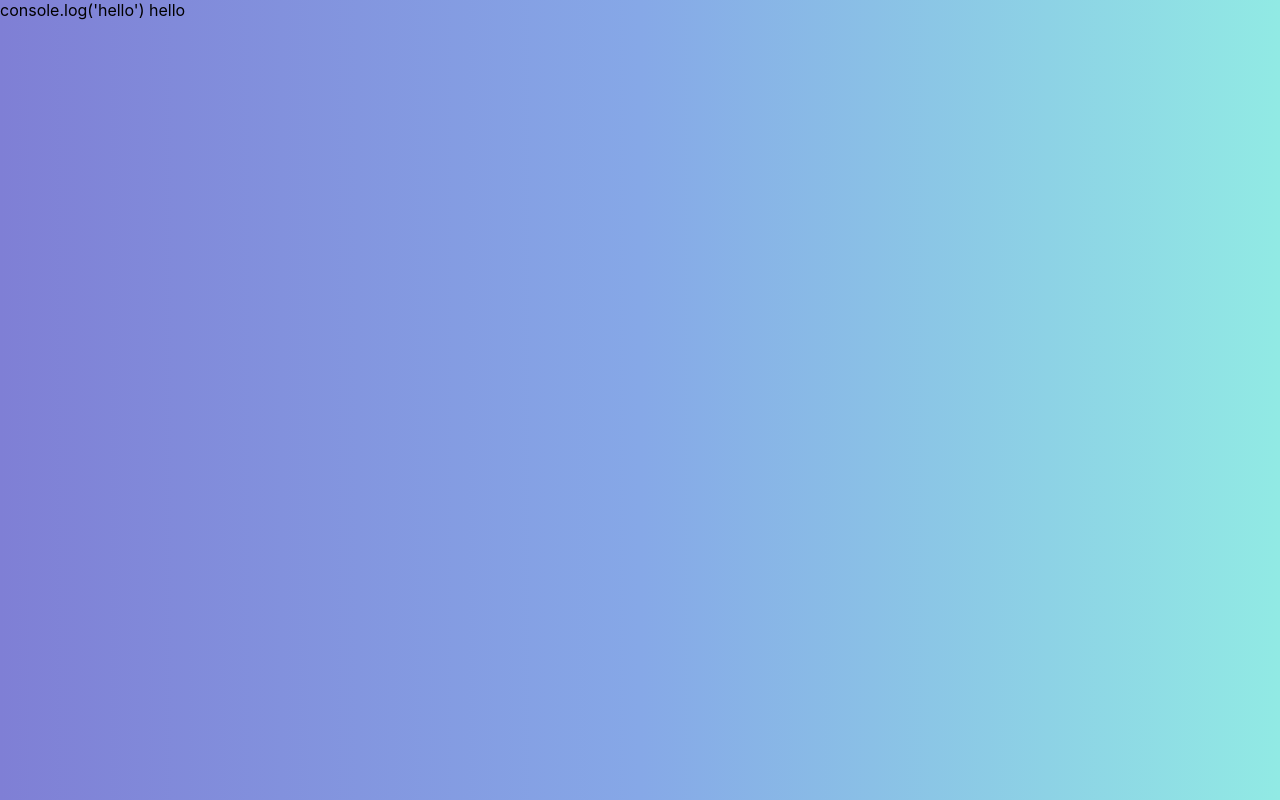
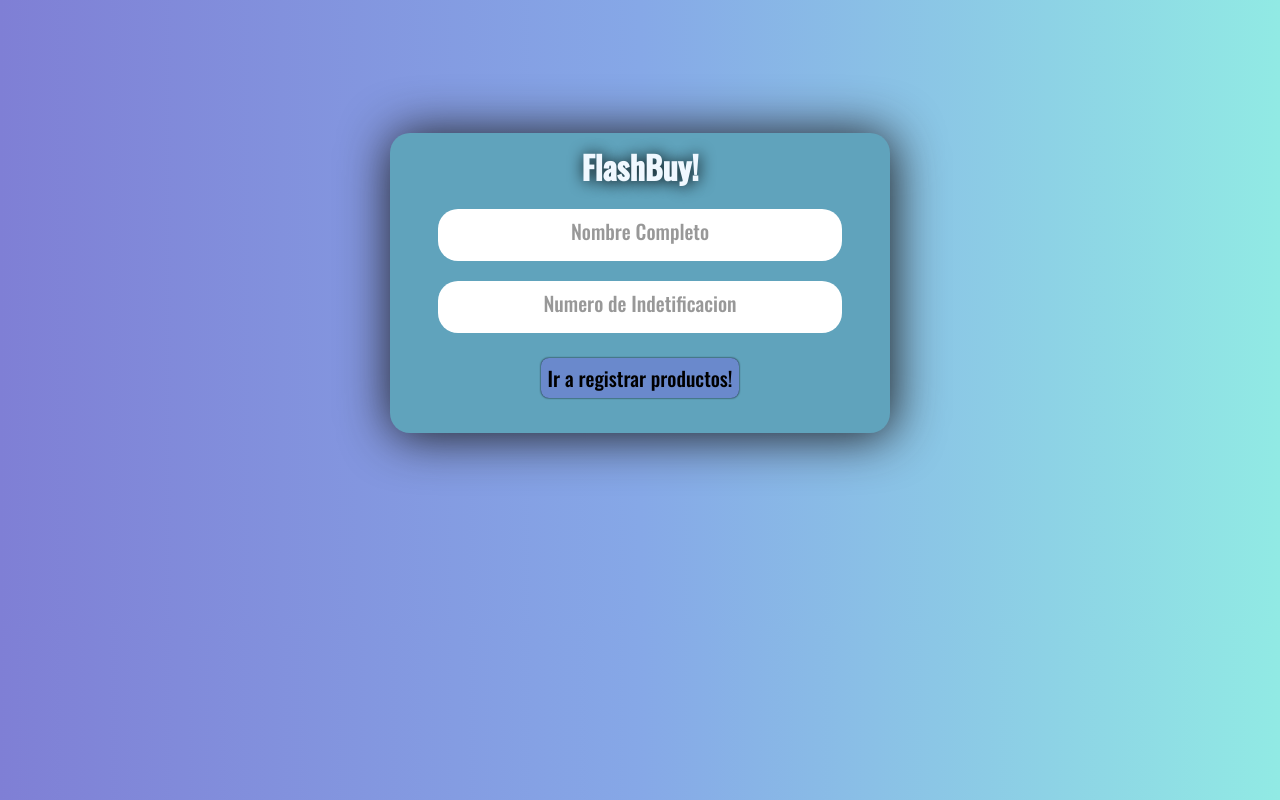
Before and after one commit to FelipeArredond/flashbuy, a React (Create React App) app: page / in a window 1280 px wide. Built offline with nearby package versions, Linux system fonts and the light colour scheme.

Commit message:
make it better

```diff
--- a/src/App.js
+++ b/src/App.js
@@ -10,8 +10,15 @@ export const api = "http://localhost:5000/products"
 const App = () => {
     return(
         <div>
-            console.log('hello')
-            hello
+            <div className="mainpage">
+                <Routes>
+                    <Route path={'/'} element={<LogComponent/>}/>
+                    <Route element={<ProtectedRoutes/>}>
+                        <Route path='/scan' element={<ProductScanComponent />}/>
+                        <Route path='/modal' element={<ScanProduct/>}/>
+                    </Route>
+                </Routes>
+            </div>
         </div>
     );
 }
```
